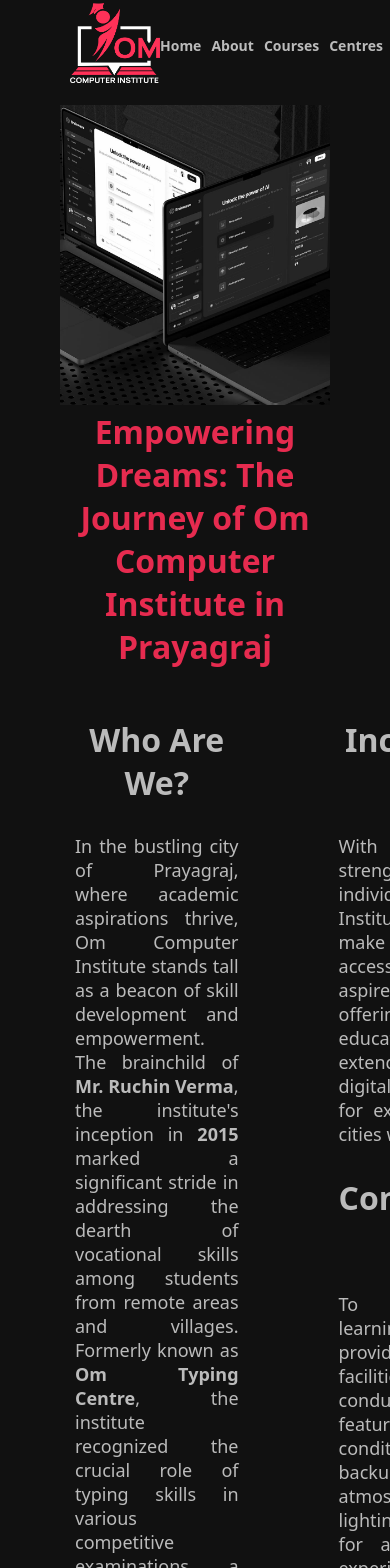
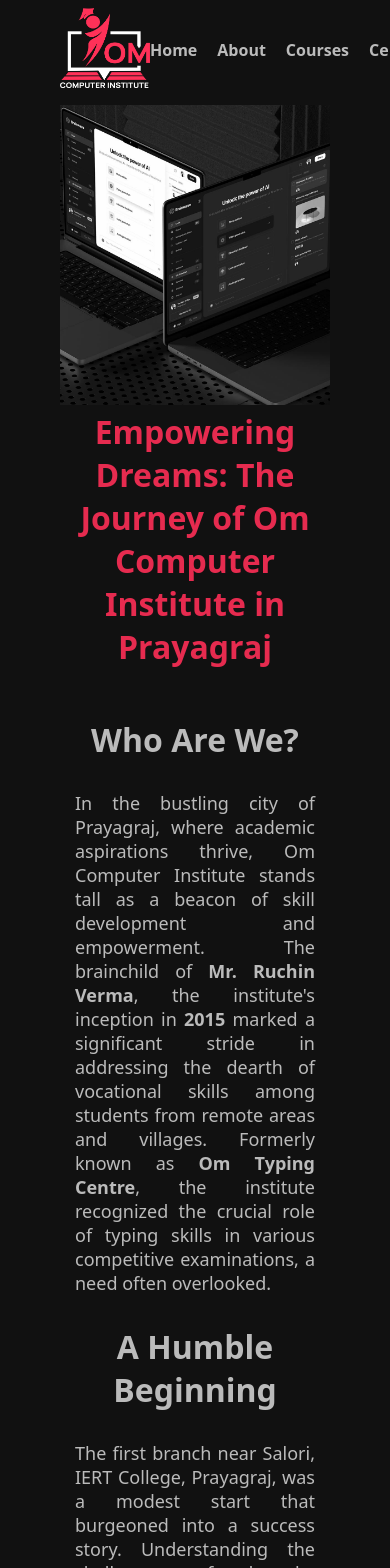
Before and after one commit to MAYANK-TRIPATH/Om-website, a Next.js app: page /about in a window 390 px wide. Shown: the top 1568 px of the page. Built offline with nearby package versions, Linux system fonts and the light colour scheme.

Commit message:
about section responsive

```diff
--- a/src/app/about/page.module.css
+++ b/src/app/about/page.module.css
@@ -64,3 +64,17 @@
     gap: 200px;
 
 }
+
+/* Responsive styles for mobile */
+@media (max-width: 600px) {
+    .textContainer {
+        display: flex;
+        flex-direction: column;
+        gap: 20px;
+    }
+
+    .element {
+        flex-direction: column-reverse;
+        gap: 25px;
+    }
+}
--- a/src/components/footer/footer.module.css
+++ b/src/components/footer/footer.module.css
@@ -38,6 +38,7 @@
 
   .linkGrid {
       margin-bottom: 20px;
+      gap: 5px;
   }
 
   .linkGrid b {
--- a/src/components/navbar/Navbar.jsx
+++ b/src/components/navbar/Navbar.jsx
@@ -41,6 +41,8 @@
 
 const Navbar = () => {
 
+
+
   return (
     <div className={styles.container}>
       <a href="/">
@@ -53,6 +55,8 @@
             {link.title}
           </Link>
         ))}
+
+
         <DarkModeToggle/>
       </div>
     </div>
--- a/src/components/navbar/navbar.module.css
+++ b/src/components/navbar/navbar.module.css
@@ -21,18 +21,7 @@
 
 .links :hover {
     color: #ff3058;
+    text-decoration: underline;
+    text-underline-offset:5px;
+    text-underline-position: below;
 }
-@media (max-width: 768px) {
-    .container {
-      padding: 0 10px 10px 10px;
-    }
-
-    .logo {
-    font-size: 16px;
-    }
-
-    .links {
-    gap: 10px;
-    font-size: 14px;
-    }
-}
```
